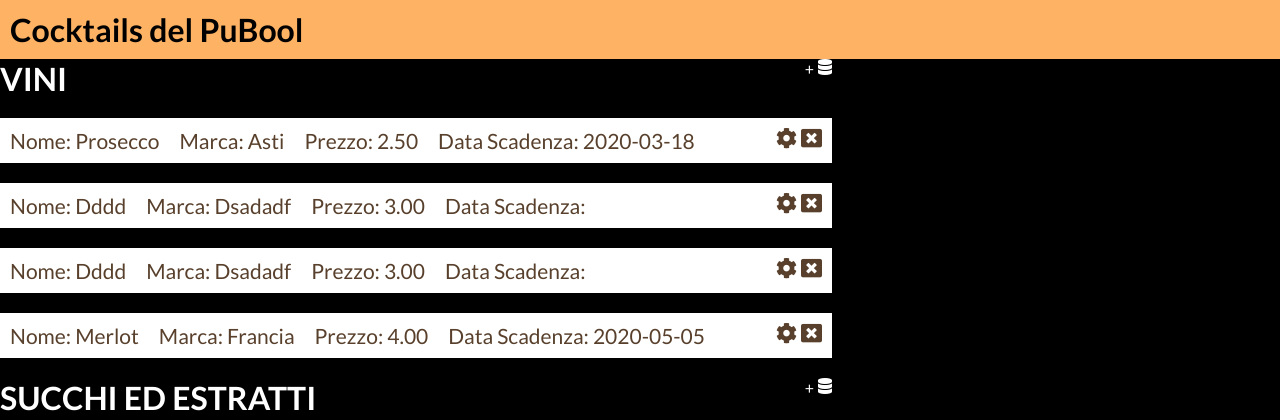
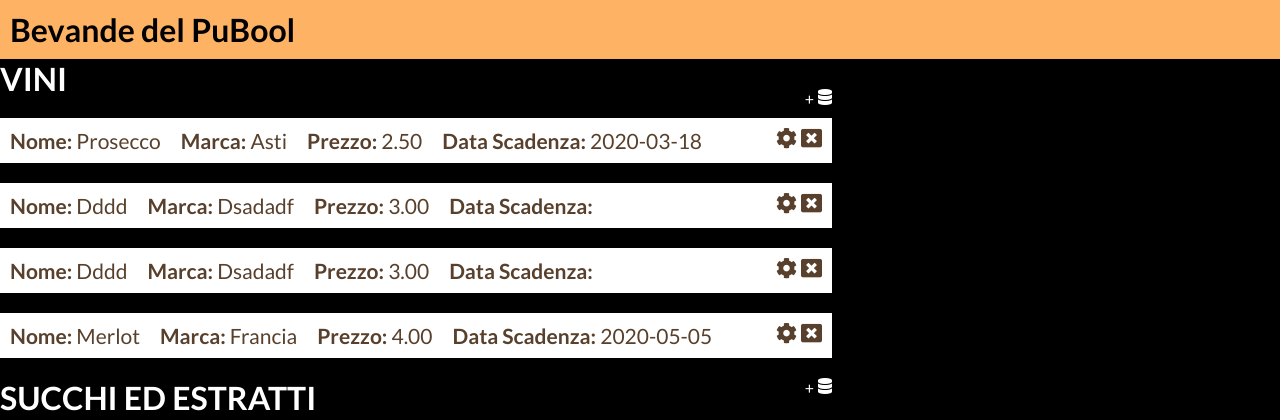
Before and after one commit to Adriano-Defilippis/php-dbcrud-read-add-update, a PHP site: page / in a window 1280 px wide. Shown: the top 420 px of the page. Run offline with PHP 8.4, Linux system fonts and the light colour scheme; data comes from the database, SQL or seed files in the repository; some libraries are stand-ins or nearby versions.

Commit message:
Modifiche style css

```diff
--- a/index.php
+++ b/index.php
@@ -19,10 +19,10 @@
     <script id="item-template" type="text/x-handlebars-template">
 
       <ul class="specifiche_prod" data-id="{{id}}">
-            <li>Nome: {{nome}}</li>
-            <li>Marca: {{marca}}</li>
-            <li>Prezzo: {{prezzo}}</li>
-            <li>Data Scadenza: {{data_scadenza}}</li>
+            <li><strong>Nome:</strong> {{nome}}</li>
+            <li><strong>Marca:</strong> {{marca}}</li>
+            <li><strong>Prezzo:</strong> {{prezzo}}</li>
+            <li><strong>Data Scadenza:</strong> {{data_scadenza}}</li>
             <li class="action_btn">
               <i class="fas fa-cog"></i>
               <i class="fas fa-window-close"></i>
@@ -49,10 +49,10 @@
 
     <div class="container">
 
-      <header><h1>Cocktails del PuBool</h1></header>
+      <header><h1>Bevande del PuBool</h1></header>
       <div class="cat_prod" data-cat="vini">
         <h1 class="title_cat">VINI</h1>
-        <div class="action_btn">
+        <div class="action_btn position">
           <span class="cl_wht">+ </span>
           <i class="fas fa-database cl_wht"></i>
         </div>
--- a/style.css
+++ b/style.css
@@ -102,12 +102,18 @@ ul.specifiche_prod li{
   position: absolute;
   top: 0;
   right: 0;
+
 }
 
 .fas{
   margin-left: 4px;
 }
 
+.action_btn.position{
+  top: 13%;
+transform: translate(0, -50%);
+}
+
 .cl_wht{
   color: white;
 }
```
